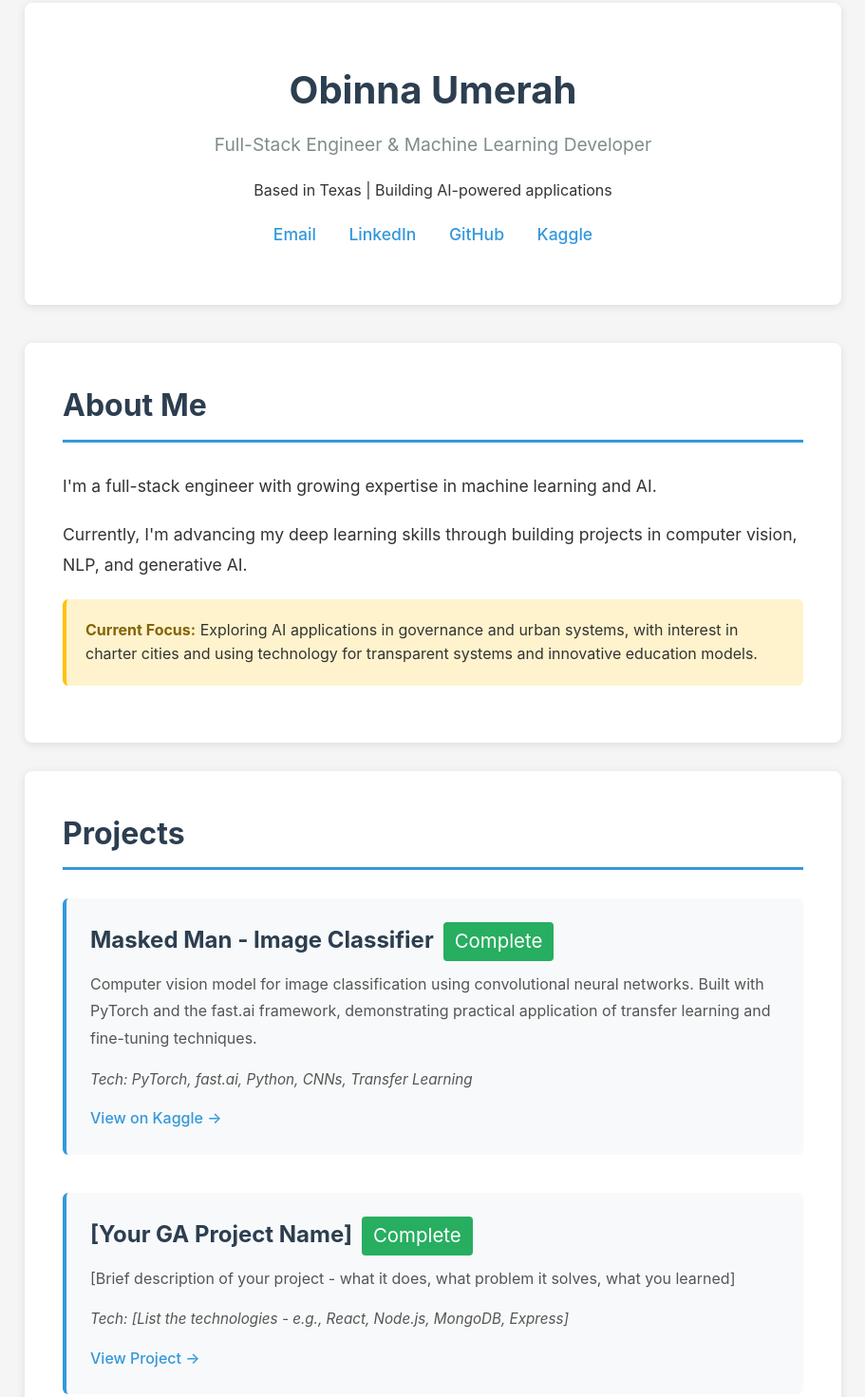
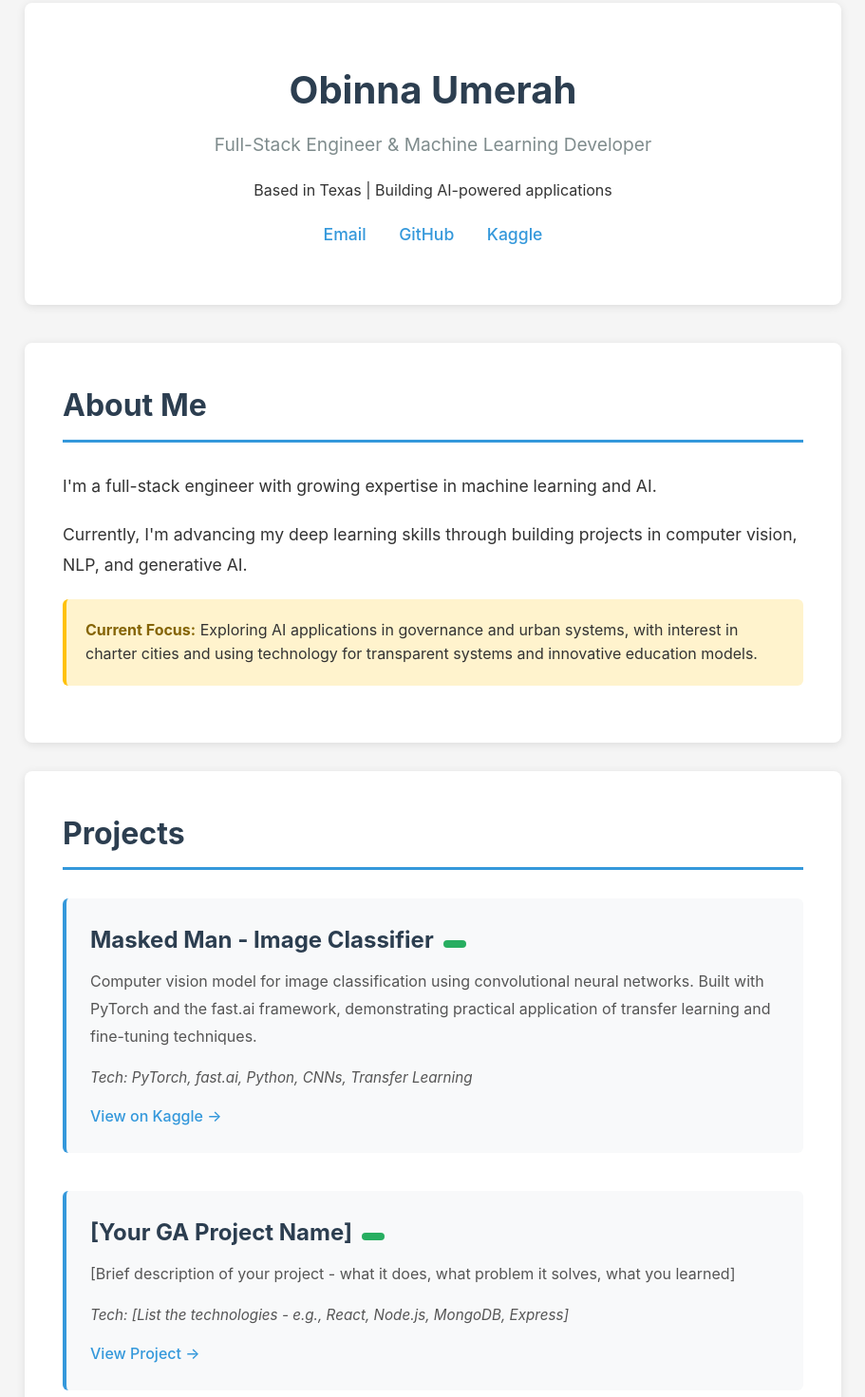
Before and after one commit to ObinnaUmerah/ObinnaUmerah.github.io, a plain HTML site: page index.html in a window 1280 px wide. Shown: the part 17-1488 px from the top of the page at 95% size, without its empty margins (184-1095 px from the left). Drawn offline with Linux system fonts and the light colour scheme.

Commit message:
Deleted LinkedIn link and tweaked Project descriptions

```diff
--- a/index.html
+++ b/index.html
@@ -14,7 +14,6 @@
             <p>Based in Texas | Building AI-powered applications</p>
             <div class="links">
                 <a href="umerahtech@gmail.com">Email</a>
-                <a href="https://linkedin.com/in/yourprofile" target="_blank">LinkedIn</a>
                 <a href="https://github.com/ObinnaUmerah" target="_blank">GitHub</a>
                 <a href="https://kaggle.com/ObinnaUmerah" target="_blank">Kaggle</a>
             </div>
@@ -36,14 +35,14 @@
 
 
             <div class="project">
-                <h3>Masked Man - Image Classifier<span class="status complete">Complete</span></h3>
+                <h3>Masked Man - Image Classifier<span class="status complete"></span></h3>
                 <p>Computer vision model for image classification using convolutional neural networks. Built with PyTorch and the fast.ai framework, demonstrating practical application of transfer learning and fine-tuning techniques.</p>
                 <p class="tech">Tech: PyTorch, fast.ai, Python, CNNs, Transfer Learning</p>
                 <a href="https://www.kaggle.com/code/obinnaumerah/masked-men" target="_blank">View on Kaggle →</a>
             </div>
 
             <div class="project">
-                <h3>[Your GA Project Name]<span class="status complete">Complete</span></h3>
+                <h3>[Your GA Project Name]<span class="status complete"></span></h3>
                 <p>[Brief description of your project - what it does, what problem it solves, what you learned]</p>
                 <p class="tech">Tech: [List the technologies - e.g., React, Node.js, MongoDB, Express]</p>
                 <a href="https://github.com/yourusername/project" target="_blank">View Project →</a>
```
